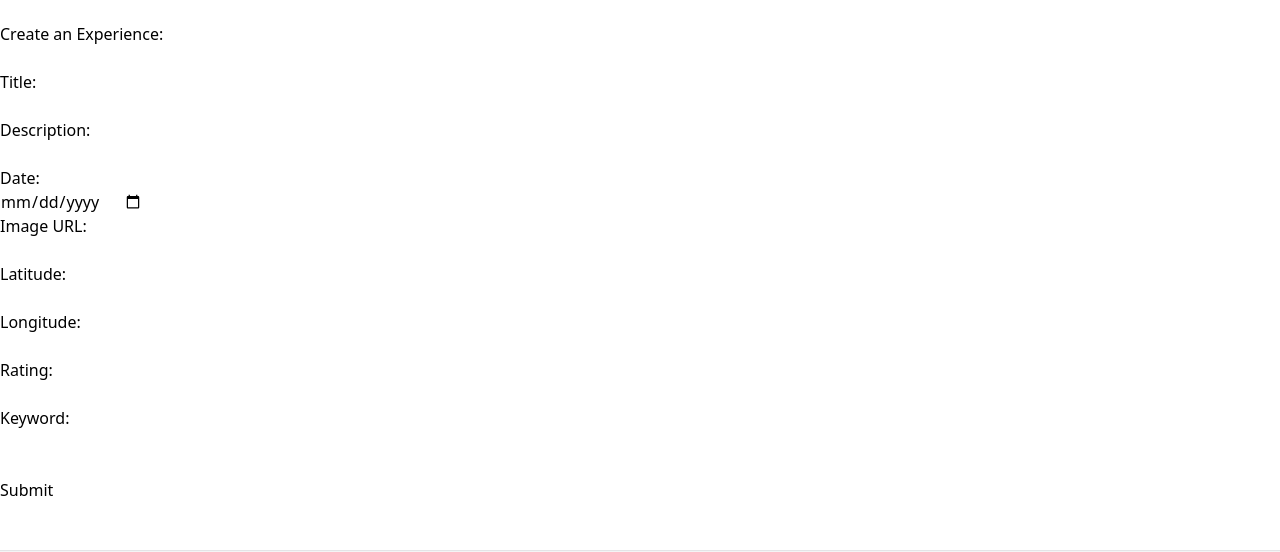
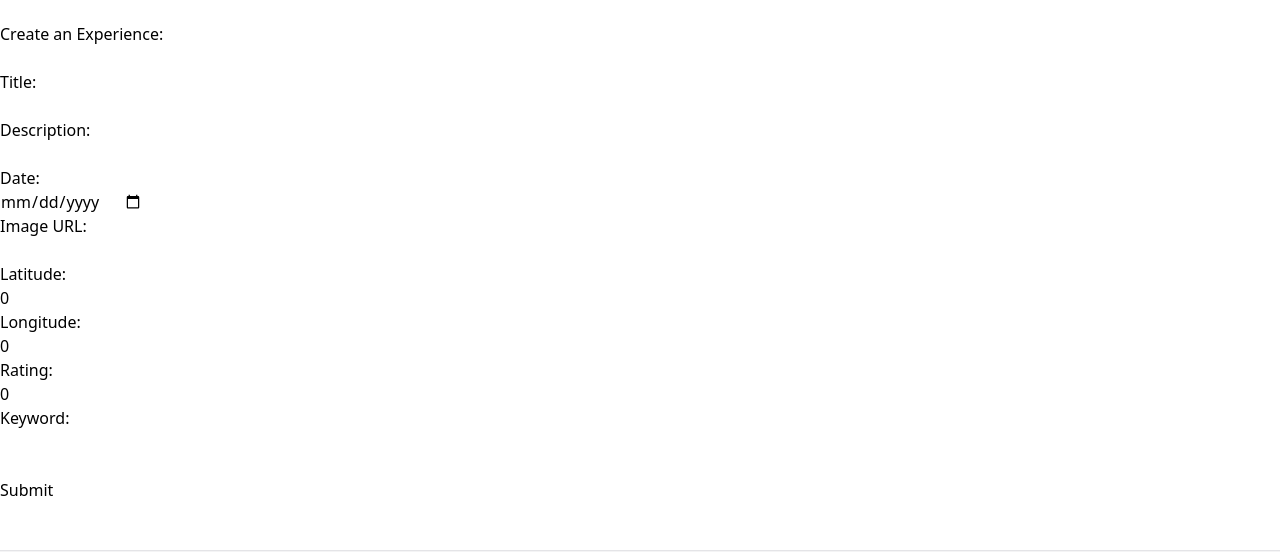
Before and after one commit to scotthi476/travel, a React (Vite) app in the folder frontend/: page /experience in a window 1280 px wide. Shown: the part 205-757 px from the top of the page. Built offline with nearby package versions, Linux system fonts and the light colour scheme; no server answers.

Commit message:
Added code to save entered experience details. Problem for entered keyword- "Type 'string' is not assignable to type 'string[]'."

```diff
--- a/frontend/src/pages/Experience.tsx
+++ b/frontend/src/pages/Experience.tsx
@@ -2,12 +2,74 @@ import React, { useState } from "react"
 import "../App.css"
 import { useUserContext } from "../hooks/useUserContext"
 import { useTripContext } from "../hooks/useTripContext"
+import type { Experience } from "../types";
 
 // TODO: Syme add form for CRUD operation
 // Followed guide to create form: https://dev.to/luqmanshaban/creating-a-sign-up-form-in-react-with-typescript-2jb3
+// Followed guide: https://www.youtube.com/watch?v=R1uTPIOuT8s  React simple CRUD Application
 
-const Experience = () => {
-    const [title, setTitle] = useState("")
+type Props = {
+  onSubmitHnd: (data: Experience) => void
+};
+
+const Experience = (props: Props) => {
+    const [title, setTitle] = useState("");
+    const [description, setDescription] = useState("");
+    const [date, setDate] = useState(new(Date));
+    const [imageUrl, setImageURL] = useState("");
+    const [latitude, setLatitude] = useState(0);
+    const [longitude, setLongitude] = useState(0);
+    const [rating, setRating] = useState(0);
+    const [keyword, setKeyword] = useState("");
+
+    const {onSubmitHnd} = props;
+
+    const onTitleChangeHnd = (e: React.ChangeEvent<HTMLInputElement>) => {
+    setTitle(e.target.value)
+    };
+
+    const onDescriptionChangeHnd = (e: React.ChangeEvent<HTMLInputElement>) => {
+    setDescription(e.target.value)
+    };
+
+    const onDateChangeHnd = (e: React.ChangeEvent<HTMLInputElement>) => {
+    setDate(new(Date))
+    };
+
+    const onImageURLChangeHnd = (e: React.ChangeEvent<HTMLInputElement>) => {
+    setImageURL(e.target.value)
+    };
+
+    const onLatitudeChangeHnd = (e: React.ChangeEvent<HTMLInputElement>) => {
+    setLatitude(Number(e.target.value))
+    };
+
+    const onLongitudeChangeHnd = (e: React.ChangeEvent<HTMLInputElement>) => {
+    setLongitude(Number(e.target.value))
+    };
+
+    const onRatingChangeHnd = (e: React.ChangeEvent<HTMLInputElement>) => {
+    setRating(Number(e.target.value))
+    };
+
+    const onKeywordChangeHnd = (e: React.ChangeEvent<HTMLInputElement>) => {
+    setKeyword(e.target.value)
+    };
+
+    const onAddBtnClickHnd = (e: React.MouseEvent<HTMLFormElement>) => {
+      e.preventDefault();
+      const data: Experience = {
+        title: title,
+        description: description,
+        date: date,
+        imageUrl: imageUrl,
+        latitude: latitude,
+        longitude: longitude,
+        rating: rating,
+        keywords: keyword
+      }
+      onSubmitHnd(data);
+}
     const { addTrip } = useTripContext()
     const { user } = useUserContext()
     return (
@@ -15,12 +77,12 @@ const Experience = () => {
             <br />
             <h1>Create an Experience:</h1>
             <br />
-            <form>
+            <form onSubmit={onAddBtnClickHnd}>
                 <div>
                     <p>
                         <label htmlFor="title">Title: </label>
                         <br />
-                        <input type="text" name="title" id="title" required />
+                        <input type="text" name="title" id="title" value = {title} onChange={onTitleChangeHnd} required />
                         <br />
                     </p>
                 </div>
@@ -31,6 +93,7 @@ const Experience = () => {
                         type="text"
                         name="description"
                         id="description"
+                        value = {description} onChange={onDescriptionChangeHnd}
                         required
                     />
                     <br />
@@ -38,13 +101,13 @@ const Experience = () => {
                 <div>
                     <label htmlFor="date">Date: </label>
                     <br />
-                    <input type="date" name="date" id="date" required />
+                    <input type="date" name="date" id="date" onChange={onDateChangeHnd}required />
                     <br />
                 </div>
                 <div>
                     <label htmlFor="imageUrl">Image URL: </label>
                     <br />
-                    <input type="text" name="imageUrl" id="imageUrl" required />
+                    <input type="text" name="imageUrl" id="imageUrl" value = {imageUrl} onChange={onImageURLChangeHnd} required />
                     <br />
                 </div>
                 <div>
@@ -54,6 +117,7 @@ const Experience = () => {
                         type="number"
                         name="latitude"
                         id="latitude"
+                        value = {latitude} onChange={onLatitudeChangeHnd}
                         required
                     />
                     <br />
@@ -65,6 +129,7 @@ const Experience = () => {
                         type="number"
                         name="longitude"
                         id="longitude"
+                        value = {longitude} onChange={onLongitudeChangeHnd}
                         required
                     />
                     <br />
@@ -72,17 +137,17 @@ const Experience = () => {
                 <div>
                     <label htmlFor="rating">Rating: </label>
                     <br />
-                    <input type="number" name="rating" id="rating" />
+                    <input type="number" name="rating" id="rating" value = {rating} onChange={onRatingChangeHnd} />
                     <br />
                 </div>
                 <div>
                     <label htmlFor="keyword">Keyword: </label>
                     <br />
-                    <input type="text" name="keyword" id="keyword" />
+                    <input type="text" name="keyword" id="keyword" value = {keyword} onChange={onKeywordChangeHnd}/>
                     <br />
                     <br />
                 </div>
-                <button>Submit</button>
+                <input type = "submit" value = "Submit"/>
             </form>
         </div>
     )
```
